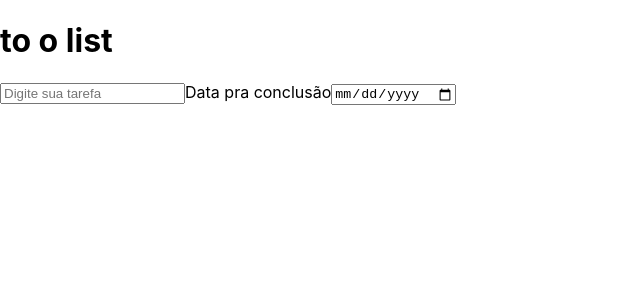
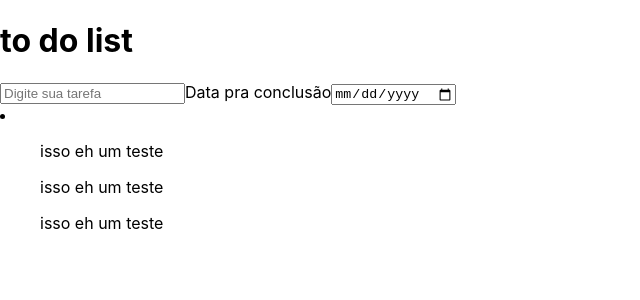
Before and after one commit to guinhoanjos/Ebyrt-TO-DO-list, a React (Create React App) app in the folder my-app/: page / in a window 1280 px wide. Shown: the top 300 px of the page, without its empty margins (0-640 px from the left). Built offline with nearby package versions, Linux system fonts and the light colour scheme.

Commit message:
criao tasktable

```diff
--- a/my-app/src/App.js
+++ b/my-app/src/App.js
@@ -1,11 +1,16 @@
 import './App.css';
 import TaskInput from './components/TaskInput';
+import TaskTable from './components/TaskTable';
+import TaskProvider from './provider/taskProvider';
 
 function App() {
   return (
     <div>
-      <h1>to o list</h1>
-      <TaskInput />
+      <h1>to do list</h1>
+      <TaskProvider>
+        <TaskInput />
+        <TaskTable />
+      </TaskProvider>
     </div>
   );
 }
--- a/my-app/src/components/TaskInput.jsx
+++ b/my-app/src/components/TaskInput.jsx
@@ -1,3 +1,6 @@
+import { useContext } from 'react';
+import taskContext from '../provider/taskContext';
+
 function TaskInput() {
   return (
     <>
--- /dev/null
+++ b/my-app/src/components/TaskTable.jsx
@@ -0,0 +1,15 @@
+import { useContext } from 'react';
+import taskContext from '../provider/taskContext';
+
+function TaskTable() {
+  const { tasks } = useContext(taskContext);
+  return (
+    <li>
+      <ol>{tasks}</ol>
+      <ol>{tasks}</ol>
+      <ol>{tasks}</ol>
+    </li>
+  );
+}
+
+export default TaskTable;
--- a/my-app/src/provider/taskProvider.js
+++ b/my-app/src/provider/taskProvider.js
@@ -3,7 +3,7 @@ import PropTypes from 'prop-types';
 import taskContext from './taskContext';
 
 function TaskProvider({ children }) {
-  const [tasks, setTasks] = useState();
+  const [tasks, setTasks] = useState('isso eh um teste');
 
   const context = {
     tasks,
```
